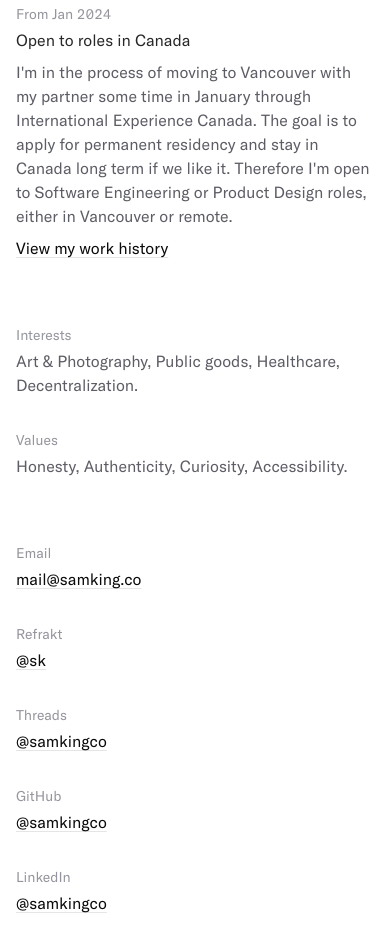
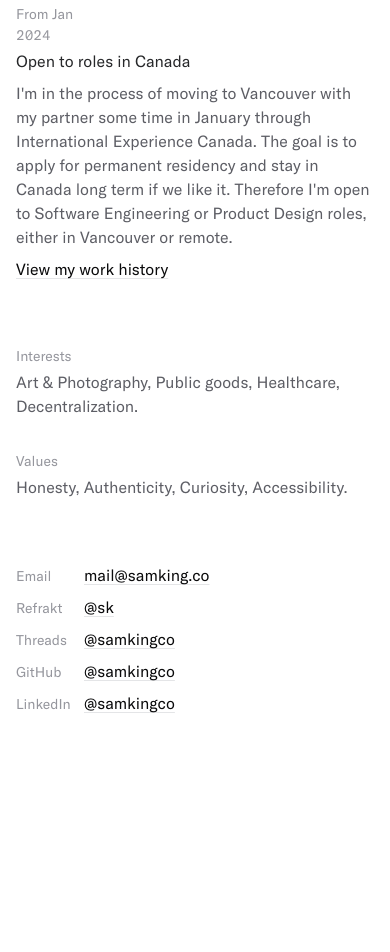
Before and after one commit to samkingco/samking.co, an Astro site: page / in a window 390 px wide. Shown: the part 846-1798 px from the top of the page. After the commit the page ends 1753 px from the top, so only its background shows below. Built offline with nearby package versions, Linux system fonts and the light colour scheme; Astro itself is replaced by a stand-in of ours.

Commit message:
Accessibility and design updates

```diff
--- /dev/null
+++ b/src/components/ContactItem.astro
@@ -0,0 +1,20 @@
+---
+import Link from "../components/Link.astro";
+
+interface Props {
+  label: string;
+  href: string;
+  linkLabel: string;
+}
+
+const { label, href, linkLabel } = Astro.props;
+---
+
+<div class="flex gap-0.25 sm:gap-2 items-baseline">
+  <dt
+    class="w-full max-w-[var(--left-col-width)] text-sm text-muted-foreground tabular-nums slashed-zero"
+  >
+    {label}
+  </dt>
+  <dd class="flex-1"><Link href={href}>{linkLabel}</Link></dd>
+</div>
--- a/src/layouts/Layout.astro
+++ b/src/layouts/Layout.astro
@@ -31,7 +31,9 @@ const {
     <meta name="twitter:site" content="@refrakt_app" />
     <meta name="generator" content={Astro.generator} />
   </head>
-  <body class="bg-background text-foreground leading-normal">
+  <body
+    class="bg-background text-foreground leading-normal sm:[--left-col-width:8rem] [--left-col-width:4rem]"
+  >
     <main class="mx-auto max-w-48 px-1 pt-6 pb-12 space-y-4">
       <header>
         <h1
@@ -84,7 +86,6 @@ const {
     --muted: 230 4% 82%;
     --muted-foreground: 230 4% 60%;
     --border: 230 4% 90%;
-    --left-col-width: 8rem;
   }
 
   @media (prefers-color-scheme: dark) {
--- a/src/pages/index.astro
+++ b/src/pages/index.astro
@@ -1,5 +1,6 @@
 ---
 import { Image } from "astro:assets";
+import ContactItem from "../components/ContactItem.astro";
 import Definition from "../components/Definition.astro";
 import Link from "../components/Link.astro";
 import avatarImage from "../images/avatar.jpg";
@@ -8,7 +9,10 @@ import Layout from "../layouts/Layout.astro";
 
 <Layout title="Sam King">
   <section class="space-y-0.5">
-    <article class="flex flex-col sm:flex-row sm:items-start gap-2">
+    <article
+      class="flex flex-col sm:flex-row sm:items-start gap-2"
+      aria-label="Introduction"
+    >
       <Image
         src={avatarImage}
         alt="Sam King"
@@ -37,7 +41,7 @@ import Layout from "../layouts/Layout.astro";
   </section>
 
   <Definition label="From Jan 2024">
-    <h3>Open to roles in Canada</h3>
+    <h2>Open to roles in Canada</h2>
     <p class="text-secondary-foreground">
       I'm in the process of moving to Vancouver with my partner some time in
       January through International Experience Canada. The goal is to apply for
@@ -65,29 +69,35 @@ import Layout from "../layouts/Layout.astro";
     </Definition>
   </section>
 
-  <section class="space-y-2 sm:space-y-0.5">
+  <section>
     <h2 class="mb-2 sr-only">Contact</h2>
 
-    <Definition label="Email">
-      <p><Link href="mailto:mail@samking.co">mail@samking.co</Link></p>
-    </Definition>
-
-    <Definition label="Refrakt">
-      <p><Link href="https://refrakt.app/sk">@sk</Link></p>
-    </Definition>
-
-    <Definition label="Threads">
-      <p><Link href="https://threads.net/@samkingco">@samkingco</Link></p>
-    </Definition>
-
-    <Definition label="GitHub">
-      <p><Link href="https://github.com/samkingco">@samkingco</Link></p>
-    </Definition>
-
-    <Definition label="LinkedIn">
-      <p>
-        <Link href="https://www.linkedin.com/in/samkingco/">@samkingco</Link>
-      </p>
-    </Definition>
+    <dl class="space-y-0.5">
+      <ContactItem
+        label="Email"
+        href="mailto:mail@samking.co"
+        linkLabel="mail@samking.co"
+      />
+      <ContactItem
+        label="Refrakt"
+        href="https://refrakt.app/sk"
+        linkLabel="@sk"
+      />
+      <ContactItem
+        label="Threads"
+        href="https://threads.net/@samkingco"
+        linkLabel="@samkingco"
+      />
+      <ContactItem
+        label="GitHub"
+        href="https://github.com/samkingco"
+        linkLabel="@samkingco"
+      />
+      <ContactItem
+        label="LinkedIn"
+        href="https://www.linkedin.com/in/samkingco/"
+        linkLabel="@samkingco"
+      />
+    </dl>
   </section>
 </Layout>
```
